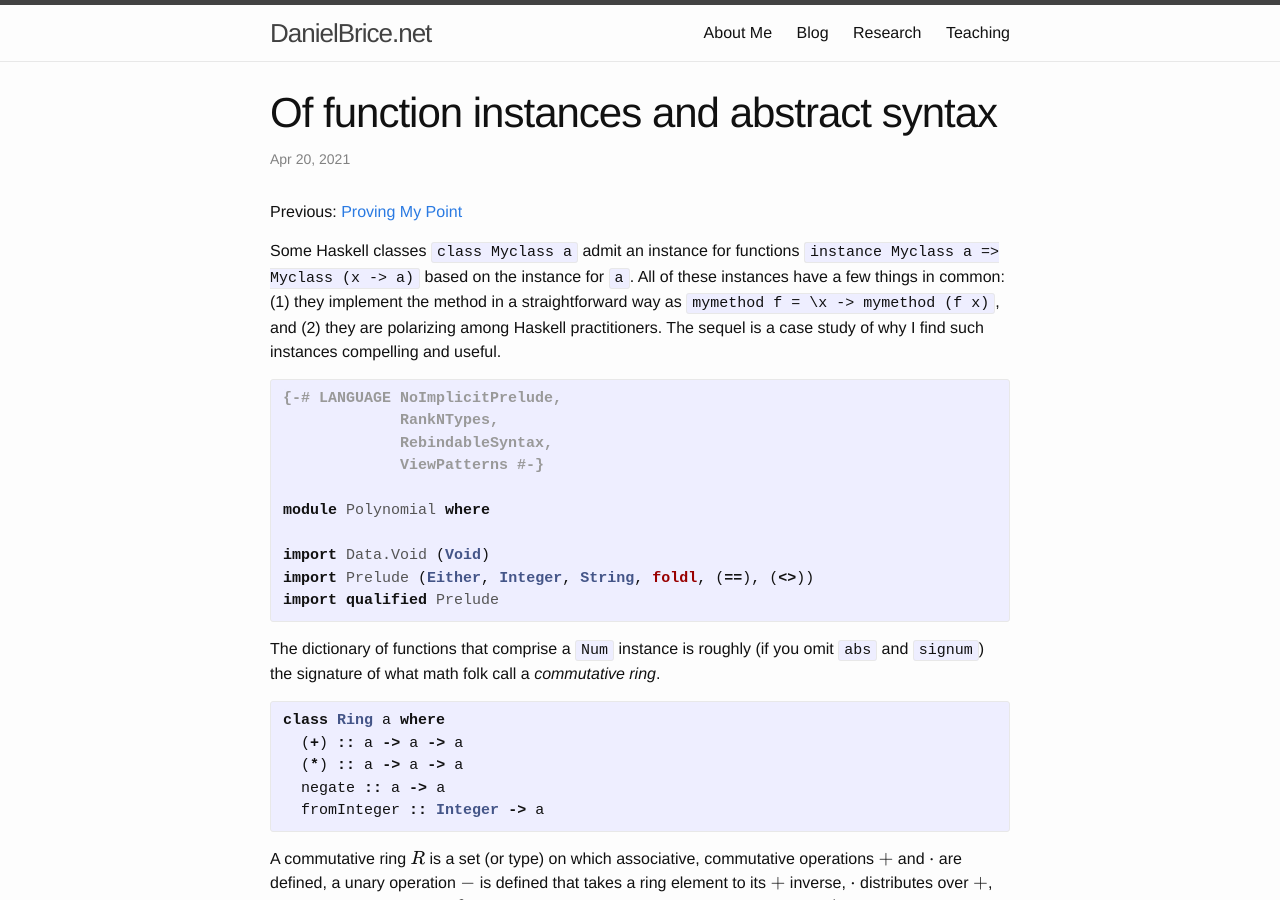
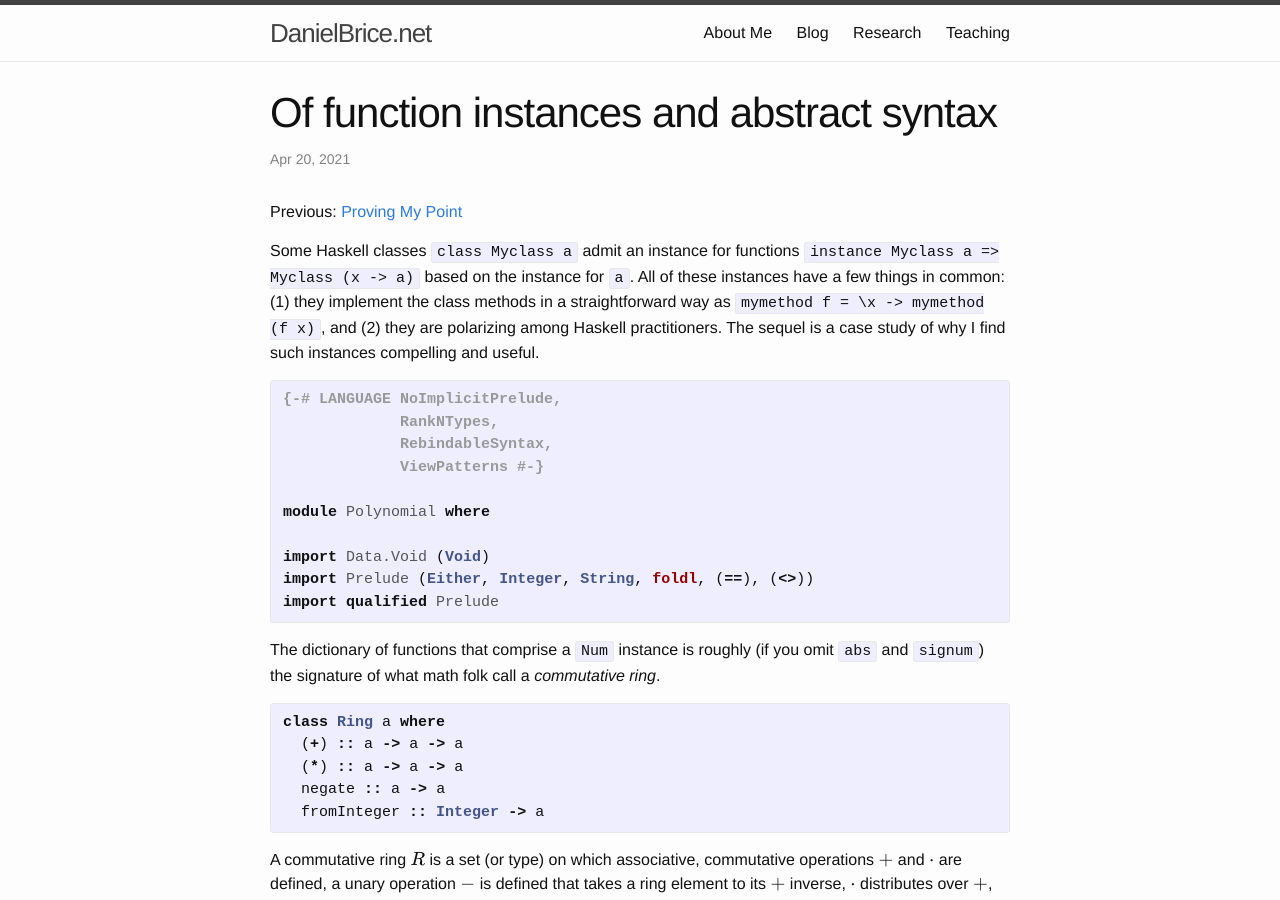
Before and after one commit to friedbrice/friedbrice.github.io, a Jekyll site: the page built from _posts/2021-04-22-of-function-instances-and-abstract-syntax.md, in a window 1280 px wide and 900 px high. Built offline with Jekyll 4.4.1, drawn with Linux system fonts in a browser that asks for light colours; formulas are drawn with MathJax 3; comment, search, counter and statistics services are not loaded.

Commit message:
fix typo

```diff
--- a/_posts/2021-04-22-of-function-instances-and-abstract-syntax.md
+++ b/_posts/2021-04-22-of-function-instances-and-abstract-syntax.md
@@ -17,7 +17,7 @@ tags:
 Some Haskell classes `class Myclass a` admit an instance for functions
 `instance Myclass a => Myclass (x -> a)` based on the instance for `a`.
 All of these instances have a few things in common: (1) they implement
-the method in a straightforward way as `mymethod f = \x -> mymethod (f x)`,
+the class methods in a straightforward way as `mymethod f = \x -> mymethod (f x)`,
 and (2) they are polarizing among Haskell practitioners. The sequel is a
 case study of why I find such instances compelling and useful.
 
```
